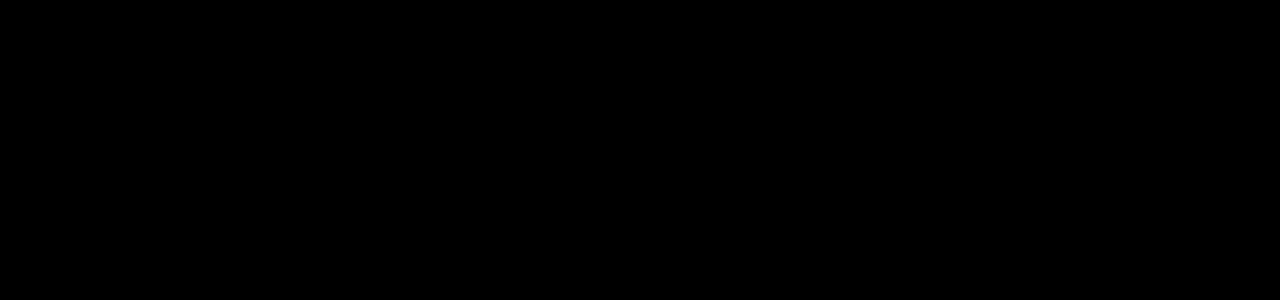
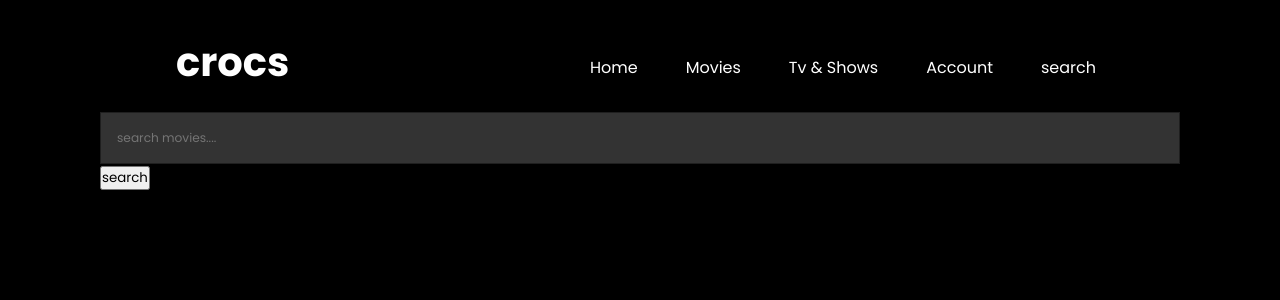
Before and after one commit to AlphaincP/crocs, a React (Create React App) app: page /search in a window 1280 px wide. Before the commit this address had no page. Shown: the top 300 px of the page. Built offline with nearby package versions, Linux system fonts and the light colour scheme; no server answers.

Commit message:
added search component

```diff
--- a/src/App.js
+++ b/src/App.js
@@ -5,13 +5,15 @@ import Footer from './components/Footer';
 import Navigation from './components/Navigation';
 import Trending from './components/Trending';
 import {Routes,Route} from 'react-router-dom';
+import Search  from './components/Search';
 
 function App() {
 
   return (
     <div className="App">
       <Routes>
-        <Route path='/' element={<Trending/>}></Route>
+        <Route path='/' element={<Trending/>}/>
+        <Route path='search' element={<Search/>}/>
       </Routes>
     </div>
   );
--- a/src/components/Navigation.jsx
+++ b/src/components/Navigation.jsx
@@ -1,5 +1,6 @@
 import React from 'react';
 import './Navigation.css';
+import { Link } from 'react-router-dom';
 
 const Navigation = () => {
   return (
@@ -9,11 +10,11 @@ const Navigation = () => {
        </div>
        <div className='nav_list'>
         <ul>
-            <li>Home</li>
+            <li><Link to='/'>Home</Link></li>
             <li>Movies</li>
             <li>Tv & Shows</li>
             <li>Account</li>
-            <li className='nav_list_right'>search</li>
+            <li className='nav_list_right'><Link to='search'>search</Link></li>
         </ul>
        </div>
     </div>
--- /dev/null
+++ b/src/components/Search.css
@@ -0,0 +1,23 @@
+.search_component{
+    max-width:1080px;
+    margin: 1rem auto;
+}
+.search_component input{
+    background-color: #333;
+    width: 100%;
+    border: 1px solid #1f1f1f;
+    padding: 1rem;
+    outline: none;
+    font-size: 0.76rem;
+}
+.search_result{
+    color: var(--text-color);
+    max-width:1080px;
+    margin: 1rem auto;
+}
+@media screen and (max-width:800px) {
+    .search_component input{
+        width: 85%;
+        margin: 0 1.3rem;
+    }
+}
--- /dev/null
+++ b/src/components/Search.jsx
@@ -0,0 +1,70 @@
+import React from 'react'
+import Navigation from './Navigation'
+import Footer from './Footer'
+import Copyright from './copyright';
+import './Search.css';
+import { useState,useEffect } from 'react';
+
+const Search = () => {
+    const apiKey = process.env.REACT_APP_API_KEY;
+    const [searchItem,setSearchItem] = useState('')
+    const [content,setContent] = useState([]);
+
+    const fetchSearch = async () =>{
+      const data = await fetch(`https://api.themoviedb.org/3/search/multi?api_key=${apiKey}&language=en-US&query=${searchItem}&include_adult=false`);
+      const {results} = await data.json();
+      setContent(results);
+    }
+
+    useEffect(() =>{
+        fetchSearch()
+    },[])
+
+    const Trigger = (e) =>{
+        setSearchItem(e.target.value);
+    }
+    const PerformSearch = () =>{
+        fetchSearch()
+    }
+
+  return (
+    <div className='search'>
+     <header>
+        <Navigation/>
+     </header>
+     <div className='search_component'>
+        <input type="search" placeholder='search movies....' onChange={Trigger}/>
+        <button className='search_button' onClick={PerformSearch} >search</button>
+     </div>
+     <div className='search_result'>
+        {
+            content &&
+            content.map((val) =>{
+                const {
+                    name,
+                    title,
+                    poster_path,
+                    first_air_date,
+                    release_date,
+                    media_type,
+                    id,
+                } = val;
+
+                return(
+                    <div key={id}>
+                        <div className='search_image'>
+                            <img src={`https://image.tmdb.org/t/p/w500/${poster_path}`} alt=''/>
+                        </div>
+                    </div>
+                )
+            })
+        }
+     </div>
+     <div className='footer'>
+        <Footer/>
+     </div>
+    </div>
+  )
+}
+
+export default Search
--- a/src/index.css
+++ b/src/index.css
@@ -16,3 +16,10 @@
 body {
     background-color: var(--bg-color);
 }
+a{
+    text-decoration: none;
+    color: var(--text-color);
+}
+a:hover{
+    color: var(--sec-color);
+}
```
Also changed, not shown: src/App.css (line endings or trailing spaces).
